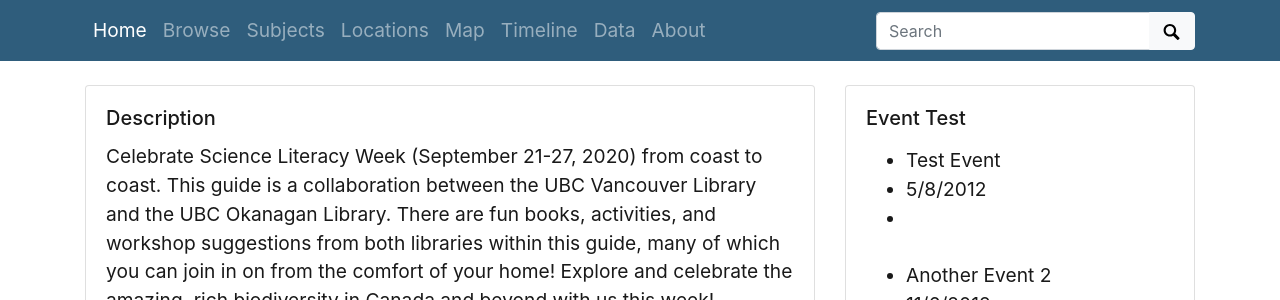
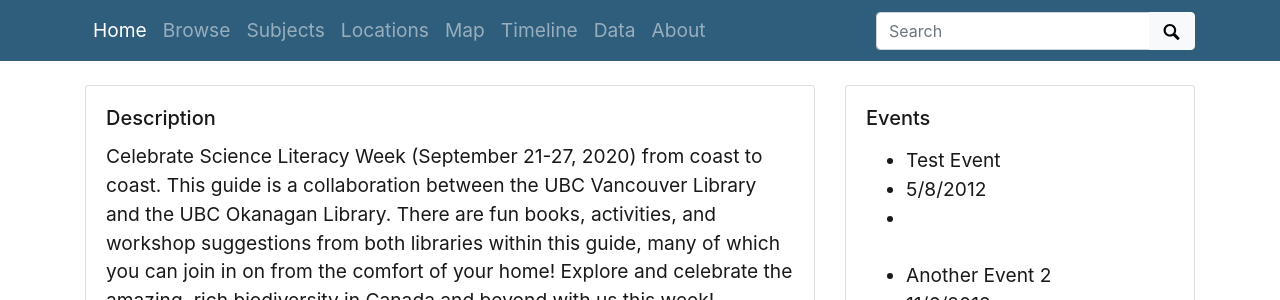
Before and after one commit to Woodward-Library/collectionBuilderExample, a Jekyll site: the page built from index.md, in a window 1280 px wide. Shown: the part 158-458 px from the top of the page. Built offline with Jekyll 4.4.1, drawn with Linux system fonts in a browser that asks for light colours.

Commit message:
Update events.html

```diff
--- a/_includes/index/events.html
+++ b/_includes/index/events.html
@@ -7,11 +7,11 @@
 {%- assign eventTitle = events | map:"title" -%}
 {%- assign eventDate = events | map:"date" -%}
 {%- assign objectid = events | map:"objectid" -%}
-{%- assign itemLink =  '/events.html' | absolute_url  -%}
+{%- assign itemLink =  objectid | prepend: '/events.html' | absolute_url  -%}
 
 <div class="card mb-3" >
     <div class="card-body">
-        <h5 class="card-title">Event Test</h5>
+        <h5 class="card-title">Events</h5>
         <p class="card-text">
             {% for t in types %}
               {%- assign count = formats | where_exp: 'item','item contains t' | size -%}
```
